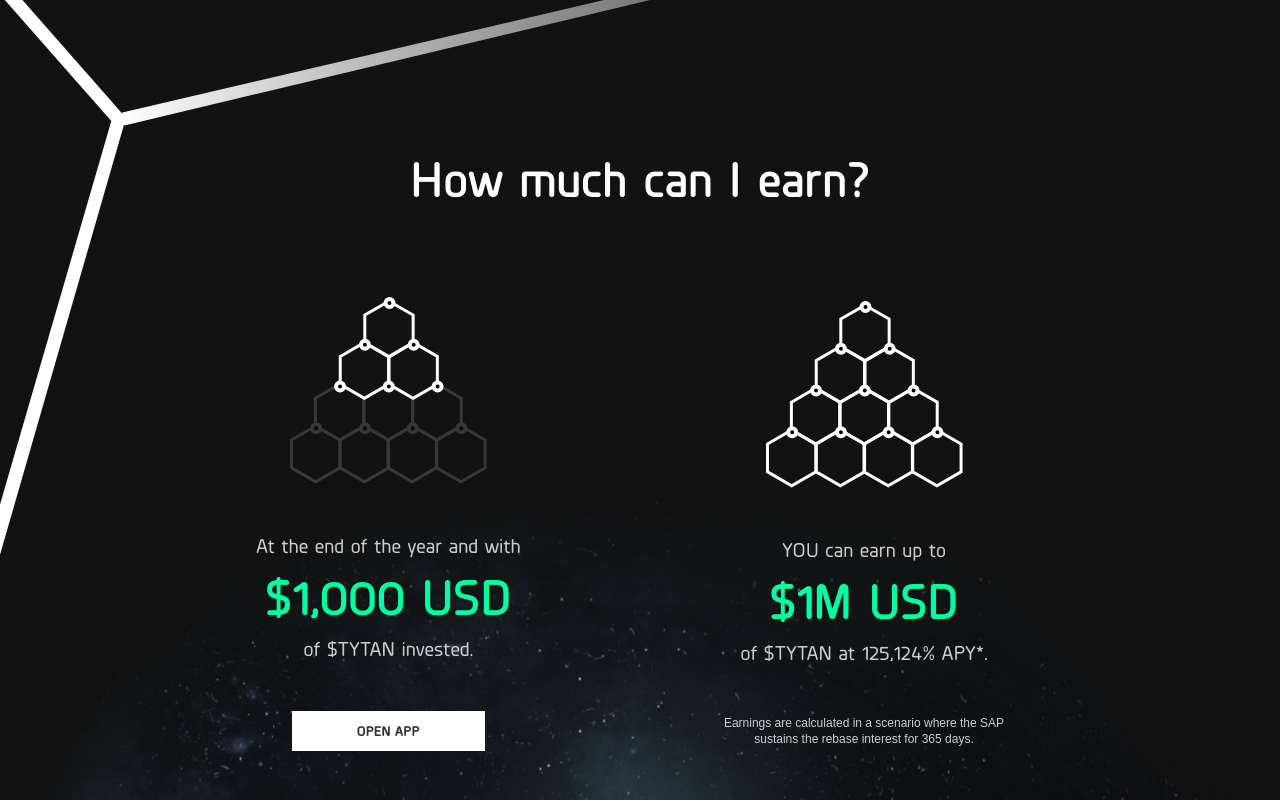
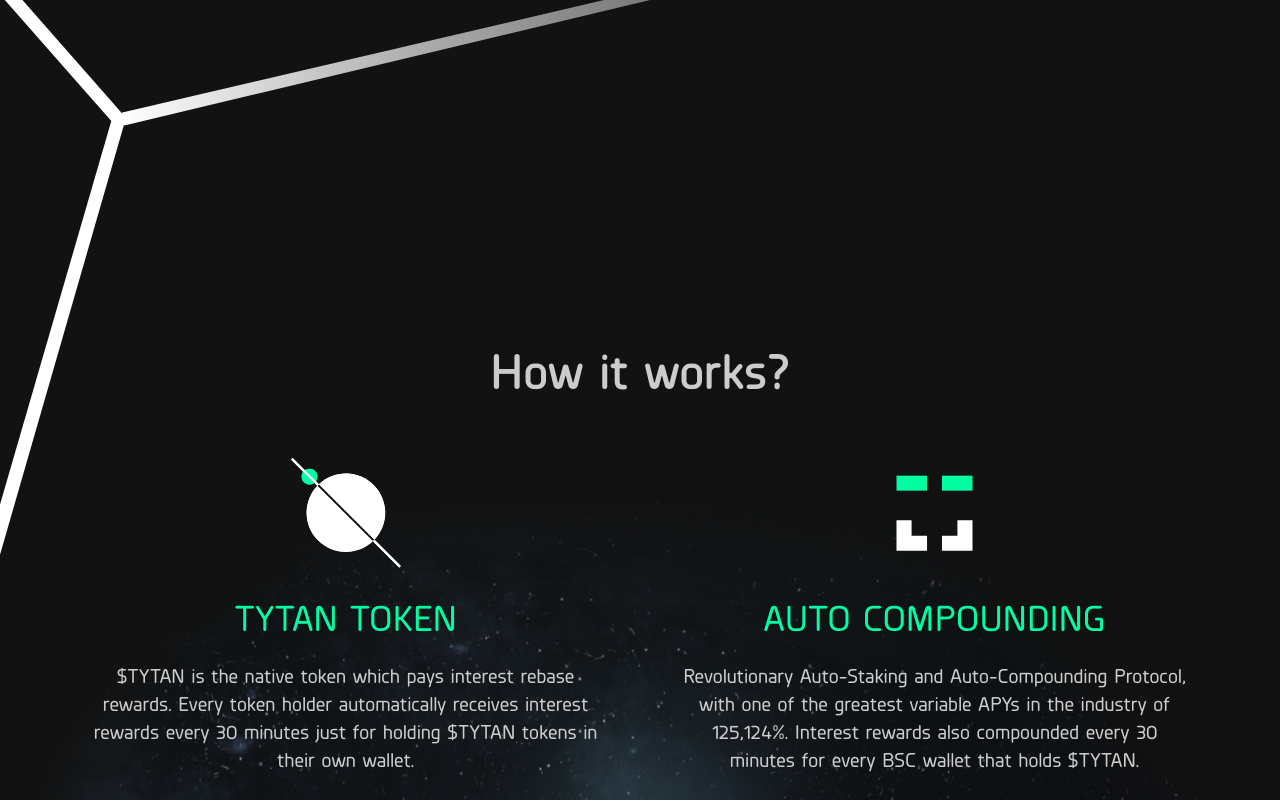
Before and after one commit to Tytan-Finance/Tytan-Landing, a Next.js app: page / in a window 1280 px wide. Shown: the part 2160-2960 px from the top of the page. Built offline with nearby package versions, Linux system fonts and the light colour scheme; a web font is replaced by a local one.

Commit message:
update fixed to variable

```diff
--- a/components/HomePage/AutoStackingProtocolsSection.tsx
+++ b/components/HomePage/AutoStackingProtocolsSection.tsx
@@ -80,7 +80,7 @@
                     <Fade triggerOnce direction={'up'} delay={2}>
 
                         <p className={`mt-6 text-accent text-center font-Planer-DemiBold text-[29px]`}>
-                            Fixed Staking APY
+                            Variable Staking APY
                         </p>
                     </Fade>
 
@@ -99,7 +99,7 @@
                             TYTAN provides a decentralized financial asset which rewards users with a sustainable fixed
                             compound interest model through use of it’s unique TYTAN protocol.
                             <br/><br/>
-                            TYTAN delivers the industry’s highest fixed APY, paid every 30 minutes, and a simple
+                            TYTAN delivers the industry’s highest variable APY, paid every 30 minutes, and a simple
                             buy-hold-earn system that grows your $TYTAN portfolio in your wallet at a lightning fast
                             pace.
                         </ResponsiveBody1>
--- a/components/HomePage/HowItWorksSection.tsx
+++ b/components/HomePage/HowItWorksSection.tsx
@@ -18,7 +18,7 @@
             $TYTAN is the native token which pays interest rebase rewards. Every token holder automatically receives
             interest rewards every 30 minutes just for holding $TYTAN tokens in their own wallet.
             <br/> <br/>
-            Highest Fixed APY : 125,124%
+            Highest Variable APY : 125,124%
         </>
     },
     {
@@ -28,7 +28,7 @@
         imgHeight: 76,
         heading: 'auto compOunding',
         desc: <>
-            Revolutionary Auto-Staking and Auto-Compounding Protocol, with one of the greatest fixed APYs in the
+            Revolutionary Auto-Staking and Auto-Compounding Protocol, with one of the greatest variable APYs in the
             industry of 125,124%. Interest rewards also compounded every 30 minutes for every BSC wallet that holds
             $TYTAN.
         </>
--- a/components/HomePage/HowMuchCanIEarnSection.tsx
+++ b/components/HomePage/HowMuchCanIEarnSection.tsx
@@ -16,68 +16,6 @@
                 {/*<Image layout={'fill'} src={'/homePage/lines-1.svg'} objectFit={'cover'}/>*/}
                 <img className={`w-full object-cover -z-10`} src="/homePage/lines-1.svg" alt="lines-image"/>
             </div>
-
-            <div className={`max-w-[1000px] mx-auto p-4 relative sm:mt-16 md:mt-32`}>
-                <AttentionSeeker triggerOnce delay={.5} effect={'rubberBand'}>
-                    <ResponsiveH1 className={`text-center font-Planer-Bold text-accent`}>
-                        How much can I earn?
-                    </ResponsiveH1>
-                </AttentionSeeker>
-
-                <div
-                    className={`max-w-3xl flex flex-col md:flex-row gap-20 md:gap-0 items-center justify-between mx-auto mt-20`}>
-
-                    {/*    Left Side    */}
-                    <Fade triggerOnce direction={'up'} cascade={true}>
-
-                        <div className={`flex flex-col items-center justify-center`}>
-                            <Image src={'/homepage/earn-pyramid-1.svg'} width={205} height={187.6}/>
-                            <div className={`flex items-center justify-center flex-col py-12`}>
-                                <ResponsiveBody1>
-                                    At the end of the year and with
-                                </ResponsiveBody1>
-                                <ResponsiveH1 className={`text-green`}>
-                                    $1,000 USD
-                                </ResponsiveH1>
-                                <ResponsiveBody1>
-                                    of $TYTAN invested.
-                                </ResponsiveBody1>
-                            </div>
-
-                            <a target={'_blank'} href="https://app.tytan.finance">
-                                <ButtonPrimary>
-                                    open app
-                                </ButtonPrimary>
-                            </a>
-
-                        </div>
-
-                        {/*    Right Side   */}
-                        <div className={`flex flex-col items-center justify-center`}>
-                            <Image src={'/homepage/earn-pyramid-2.svg'} width={205} height={187.6}/>
-                            <div className={`flex items-center justify-center flex-col py-12`}>
-                                <ResponsiveBody1>
-                                    YOU can earn up to
-                                </ResponsiveBody1>
-                                <ResponsiveH1 className={`text-green`}>
-                                    $1M USD
-                                </ResponsiveH1>
-                                <ResponsiveBody1>
-                                    of $TYTAN at 125,124% APY*.
-                                </ResponsiveBody1>
-                            </div>
-
-                            <p className={`text-xs max-w-xs text-center`}>
-                                Earnings are calculated in a scenario where the SAP sustains the rebase interest for 365
-                                days.
-                            </p>
-
-                        </div>
-
-                    </Fade>
-                </div>
-
-            </div>
         </div>
     );
 };
```
